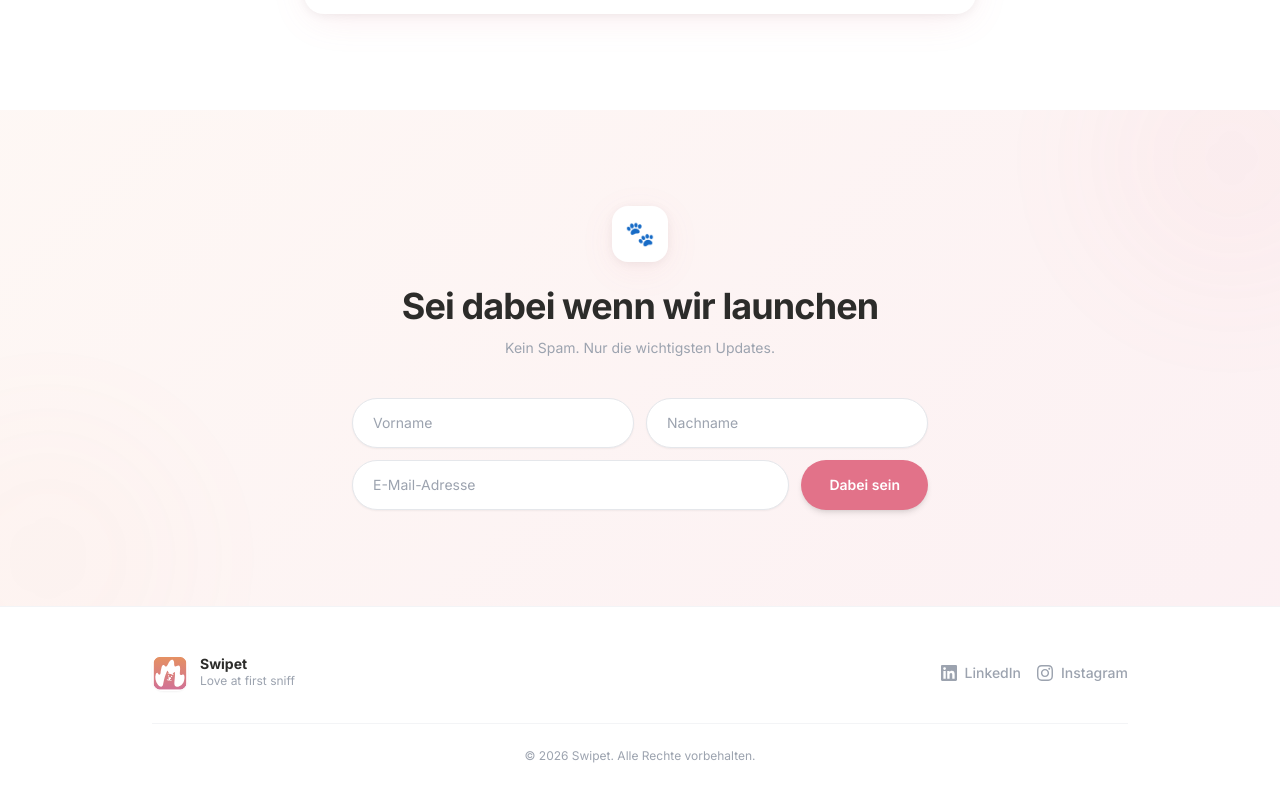
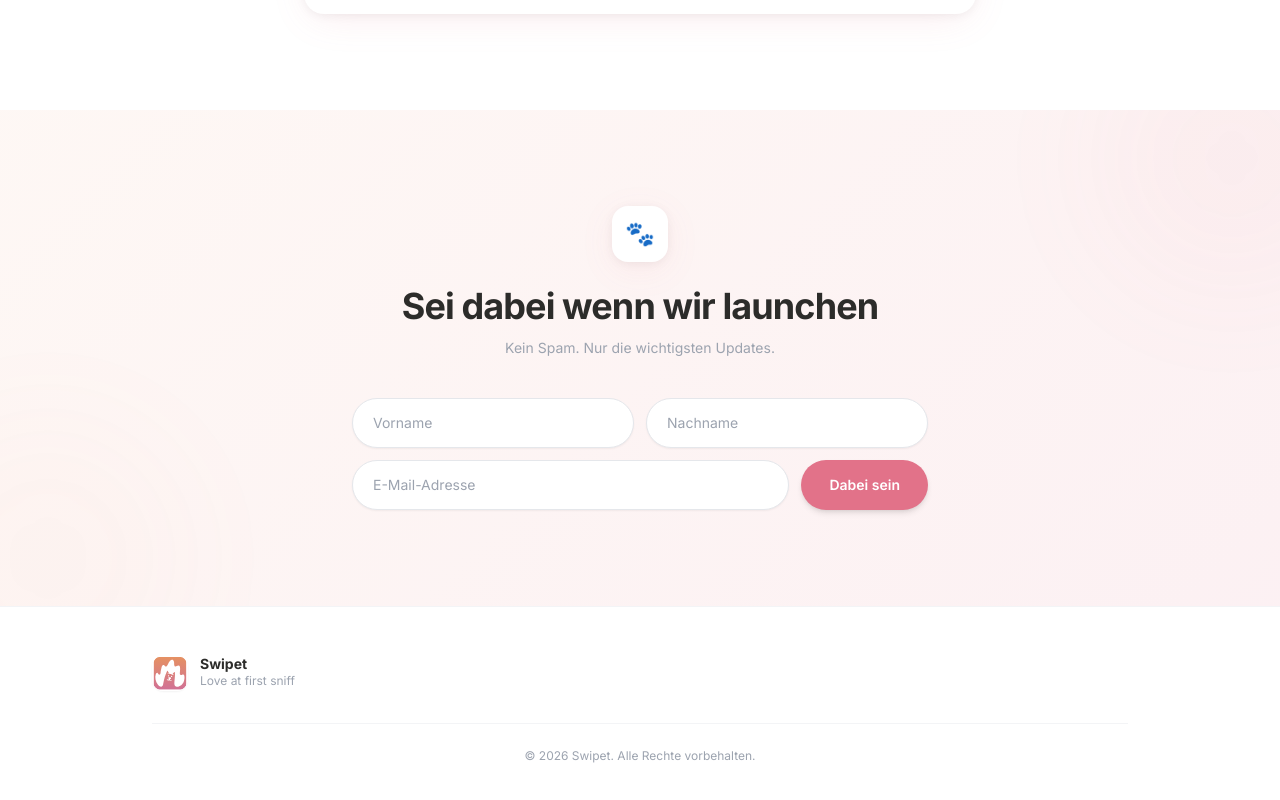
Before and after one commit to AmirMT96/swipet-landing, a Next.js app: page / in a window 1280 px wide. Shown: the part 3206-4006 px from the top of the page. Built offline with nearby package versions, Linux system fonts and the light colour scheme.

Commit message:
feat: remove social links from footer

```diff
--- a/components/Footer.tsx
+++ b/components/Footer.tsx
@@ -29,46 +29,6 @@
             </div>
           </div>
 
-          {/* Social Links */}
-          <div className="flex items-center gap-4">
-            {/* LinkedIn */}
-            <a
-              href="https://www.linkedin.com/in/amir-tabatabai/"
-              target="_blank"
-              rel="noopener noreferrer"
-              className="flex items-center gap-2 text-gray-400 hover:text-primary transition-colors duration-200 text-sm font-medium group"
-              aria-label="LinkedIn Profil"
-            >
-              <svg
-                className="w-4 h-4 group-hover:scale-110 transition-transform duration-200"
-                fill="currentColor"
-                viewBox="0 0 24 24"
-                aria-hidden="true"
-              >
-                <path d="M20.447 20.452h-3.554v-5.569c0-1.328-.027-3.037-1.852-3.037-1.853 0-2.136 1.445-2.136 2.939v5.667H9.351V9h3.414v1.561h.046c.477-.9 1.637-1.85 3.37-1.85 3.601 0 4.267 2.37 4.267 5.455v6.286zM5.337 7.433a2.062 2.062 0 0 1-2.063-2.065 2.064 2.064 0 1 1 2.063 2.065zm1.782 13.019H3.555V9h3.564v11.452zM22.225 0H1.771C.792 0 0 .774 0 1.729v20.542C0 23.227.792 24 1.771 24h20.451C23.2 24 24 23.227 24 22.271V1.729C24 .774 23.2 0 22.222 0h.003z" />
-              </svg>
-              {footerT.linkedinLabel}
-            </a>
-
-            {/* Instagram */}
-            <a
-              href="https://www.instagram.com/amir.tabatabaiii/"
-              target="_blank"
-              rel="noopener noreferrer"
-              className="flex items-center gap-2 text-gray-400 hover:text-primary transition-colors duration-200 text-sm font-medium group"
-              aria-label="Instagram Profil"
-            >
-              <svg
-                className="w-4 h-4 group-hover:scale-110 transition-transform duration-200"
-                fill="currentColor"
-                viewBox="0 0 24 24"
-                aria-hidden="true"
-              >
-                <path d="M12 2.163c3.204 0 3.584.012 4.85.07 3.252.148 4.771 1.691 4.919 4.919.058 1.265.069 1.645.069 4.849 0 3.205-.012 3.584-.069 4.849-.149 3.225-1.664 4.771-4.919 4.919-1.266.058-1.644.07-4.85.07-3.204 0-3.584-.012-4.849-.07-3.26-.149-4.771-1.699-4.919-4.92-.058-1.265-.07-1.644-.07-4.849 0-3.204.013-3.583.07-4.849.149-3.227 1.664-4.771 4.919-4.919 1.266-.057 1.645-.069 4.849-.069zm0-2.163c-3.259 0-3.667.014-4.947.072-4.358.2-6.78 2.618-6.98 6.98-.059 1.281-.073 1.689-.073 4.948 0 3.259.014 3.668.072 4.948.2 4.358 2.618 6.78 6.98 6.98 1.281.058 1.689.072 4.948.072 3.259 0 3.668-.014 4.948-.072 4.354-.2 6.782-2.618 6.979-6.98.059-1.28.073-1.689.073-4.948 0-3.259-.014-3.667-.072-4.947-.196-4.354-2.617-6.78-6.979-6.98-1.281-.059-1.69-.073-4.949-.073zm0 5.838c-3.403 0-6.162 2.759-6.162 6.162s2.759 6.163 6.162 6.163 6.162-2.759 6.162-6.163c0-3.403-2.759-6.162-6.162-6.162zm0 10.162c-2.209 0-4-1.79-4-4 0-2.209 1.791-4 4-4s4 1.791 4 4c0 2.21-1.791 4-4 4zm6.406-11.845c-.796 0-1.441.645-1.441 1.44s.645 1.44 1.441 1.44c.795 0 1.439-.645 1.439-1.44s-.644-1.44-1.439-1.44z" />
-              </svg>
-              Instagram
-            </a>
-          </div>
         </div>
 
         {/* Divider */}
```
